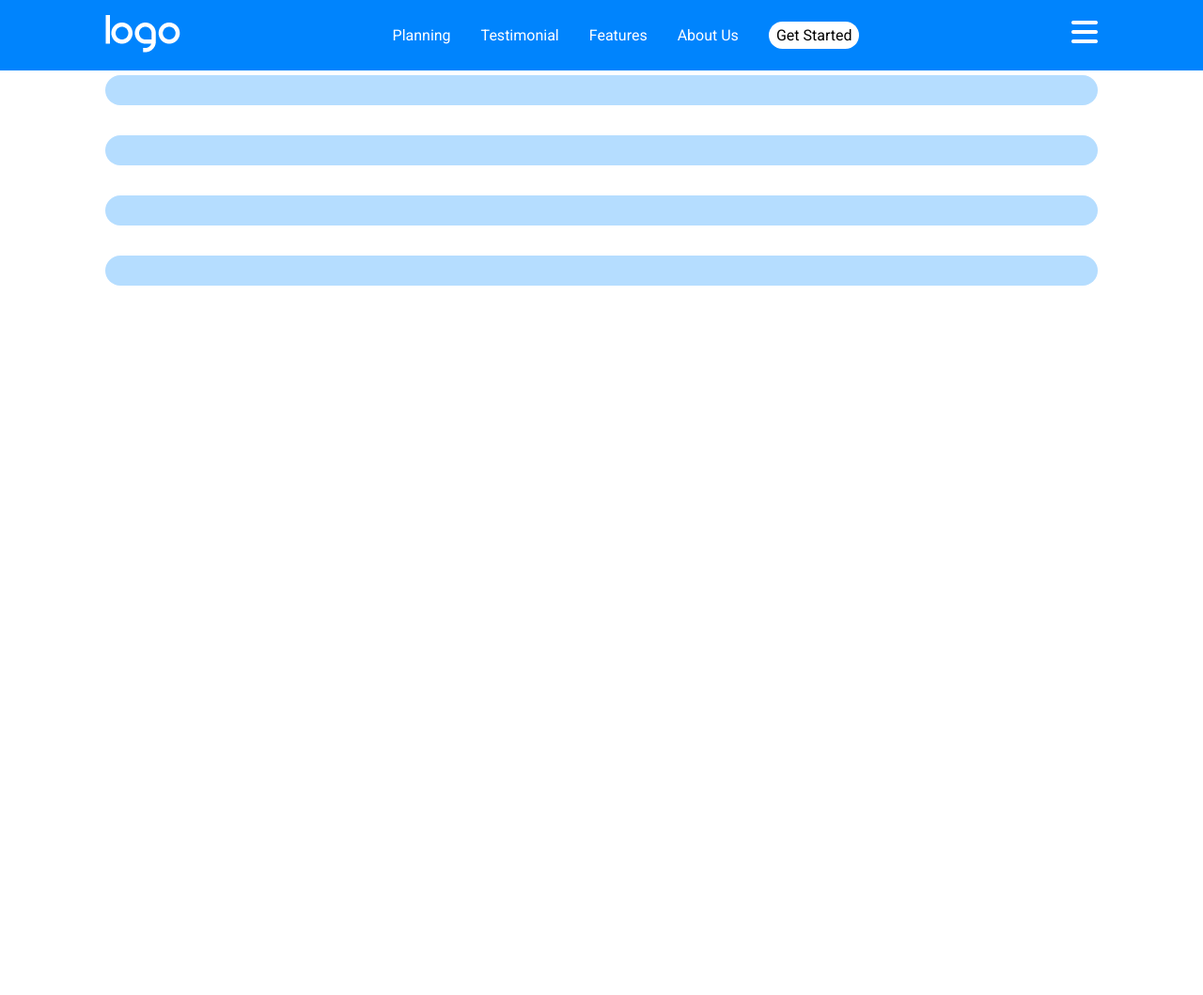
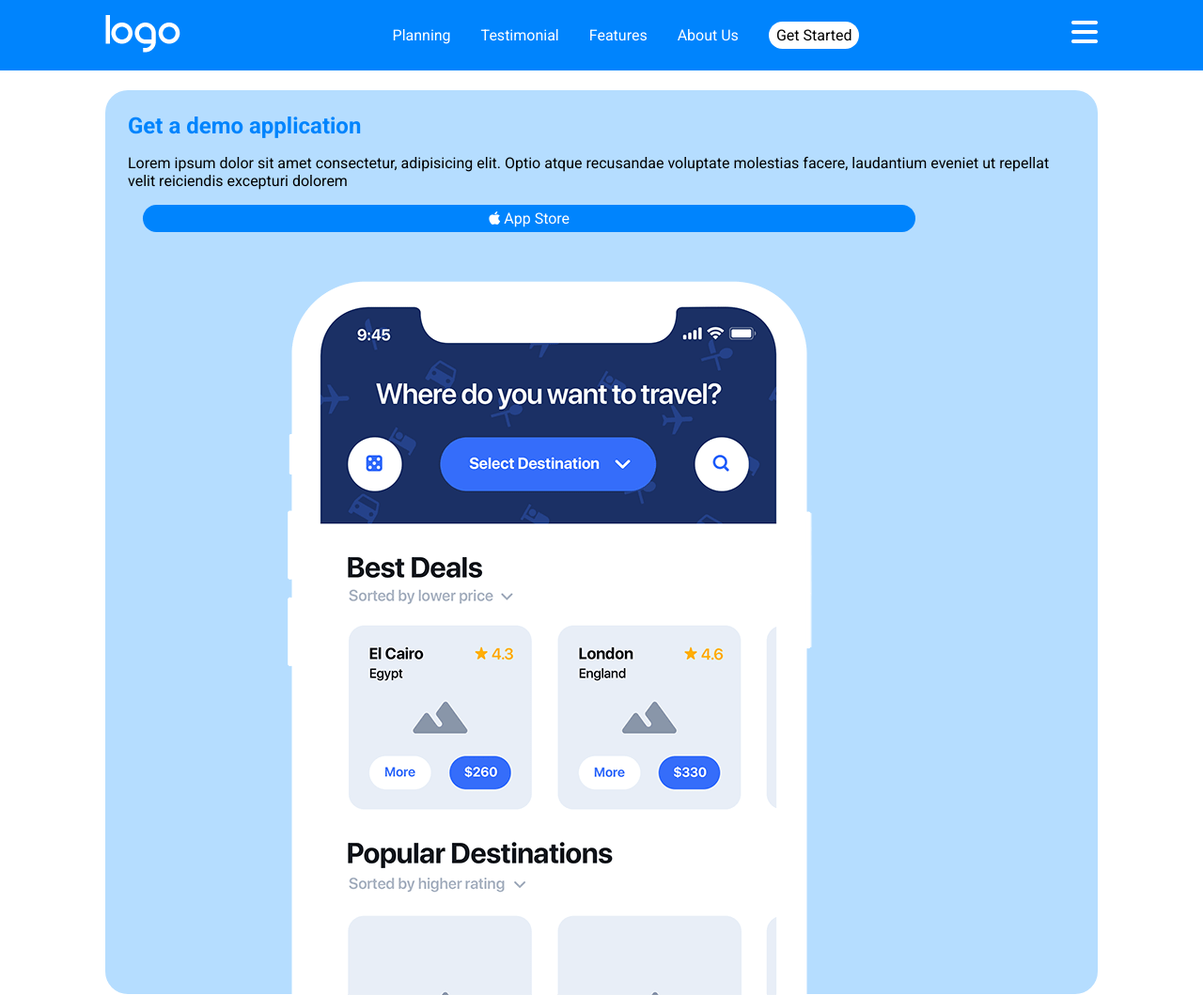
Before and after one commit to MicheleRai/htmlcss-responsive-layout, a plain HTML site: page index.html in a window 1280 px wide. Shown: the top 1059 px of the page at 94% size. Before the commit the page ends 800 px from the top, so only its background shows below. Drawn offline with Linux system fonts and the light colour scheme.

Commit message:
1st card added

```diff
--- a/index.html
+++ b/index.html
@@ -38,10 +38,20 @@
     </header>
     <!-- main with section -->
     <main>
-        <section class="1st">
+        <section class="first">
             <div class="container">
-                <div class="card"></div>
-                <div class="card"></div>
+                <div class="card big">
+                    <div class="text">
+                        <h2>Get a demo application</h2>
+                        <p>Lorem ipsum dolor sit amet consectetur, adipisicing elit. Optio atque recusandae voluptate molestias facere, laudantium eveniet ut repellat velit reiciendis excepturi dolorem</p>
+                        <a class="btn" href=""><i class="fa-brands fa-apple"></i> App Store</a>
+                    </div>
+                    <img src="img/phone.png" alt="phone">
+                </div>
+                <div class="card">
+                    <h2><i class="fa-solid fa-file-code"></i></h2>
+                    <h2></h2>
+                </div>
                 <div class="card"></div>
                 <div class="card"></div>
                 <div class="card"></div>
--- a/style.css
+++ b/style.css
@@ -24,9 +24,12 @@ html{
 a{
     text-decoration: none;
 }
+main{
+    padding-top: 5rem;
+}
 .card{
-    border-radius: 10em;
-    padding: 1rem;
+    border-radius: 1.5em;
+    padding: 1.5rem;
     margin: 1rem;
 }
 /* navbar */
@@ -60,14 +63,28 @@ a{
 /* main */
 main section .container{
     display: flex;
-    flex-direction: column-reverse;
-    justify-content: center;
-
+    flex-direction: column;
 }
 main .card{
     background-color: #B5DDFF;
+    padding-bottom: 0;
 }
-
+main .card h2{
+    color: #0084FD;
+    margin-bottom: 1rem;
+}
+main .card a{
+    background-color: #0084FD;
+    color: white;
+    text-align: center;
+    margin: 1rem;
+    width: 80%;
+}
+main .card img{
+    max-width: 80%;
+    margin:1rem 10% 0 10%;
+    margin-bottom: -5px;
+}
 /* media e animazioni */
 @media screen and (min-width: 811px) {
     .nav-top ul{
```
